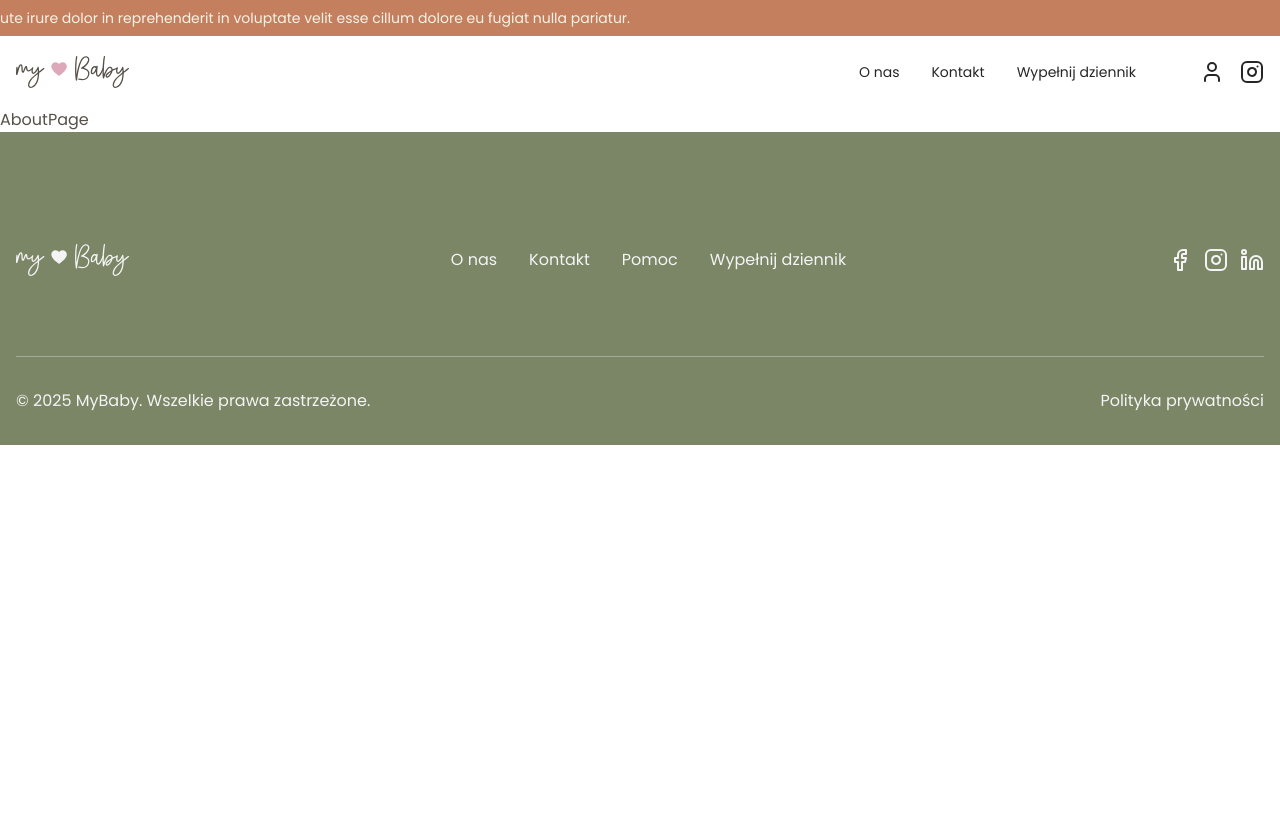
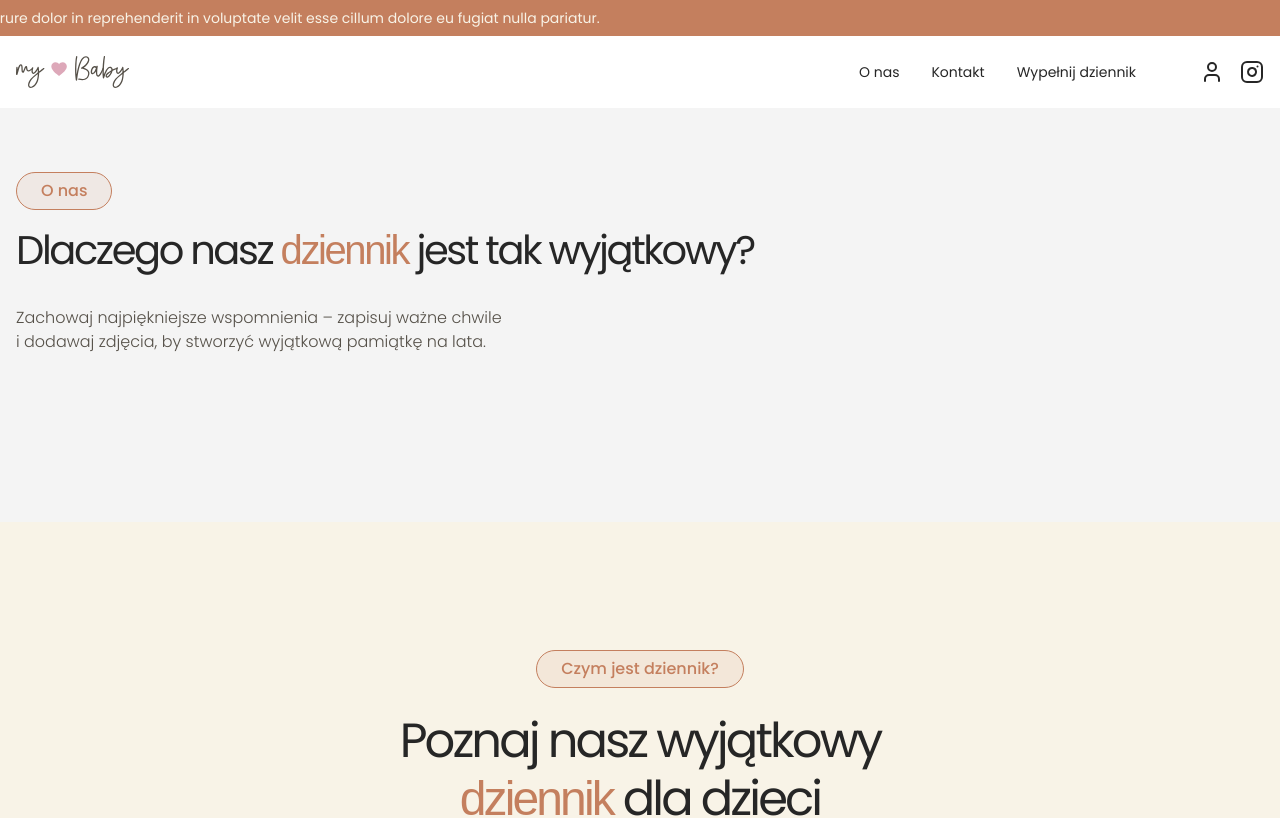
Before and after one commit to karoljanowski/my-baby, a Next.js app: page /o-nas in a window 1280 px wide. Shown: the top 818 px of the page. Built offline with nearby package versions, Linux system fonts and the light colour scheme; a web font is replaced by a local one.

Commit message:
add about page

```diff
--- a/src/app/o-nas/page.tsx
+++ b/src/app/o-nas/page.tsx
@@ -1,5 +1,17 @@
+import AboutTop from "@/components/About/AboutTop/AboutTop";
+import DiscoverDiary from "@/components/About/DiscoverDiary/DiscoverDiary";
+import StartDiary from "@/components/About/StartDiary/StartDiary";
+import MeetDiary from "@/components/About/MeetDiary/MeetDiary";
+
 const AboutPage = () => {
-    return <div>AboutPage</div>;
+    return (
+        <div>
+            <AboutTop />
+            <MeetDiary />
+            <StartDiary />
+            <DiscoverDiary />
+        </div>
+    );
 };
 
 export default AboutPage;
--- /dev/null
+++ b/src/components/About/AboutTop/AboutTop.tsx
@@ -0,0 +1,16 @@
+import { Badge } from "@/components/ui/badge";
+import BorderImage from "@/components/BorderImage";
+
+const AboutTop = () => {
+    return (
+        <div className="bg-light-grey py-16">
+            <div className="container mx-auto px-4">
+                <Badge className="mb-4">O nas</Badge>
+                <h1 className="text-[32px] md:text-[40px] leading-[120%] mb-8 text-dark -tracking-[0.06em]">Dlaczego nasz <span className="text-secondary font-secondary">dziennik</span> jest tak wyjątkowy?</h1>
+                <p className="text-base leading-[150%] font-light mb-26 max-w-[490px]">Zachowaj najpiękniejsze wspomnienia – zapisuj ważne chwile i dodawaj zdjęcia, by stworzyć wyjątkową pamiątkę na lata.</p>
+            </div>
+        </div>
+    );
+};
+
+export default AboutTop;
--- a/src/components/BorderImage.tsx
+++ b/src/components/BorderImage.tsx
@@ -12,7 +12,7 @@ type BorderImageProps = {
 
 const BorderImage = ({ src, alt, width, height, className, containerClassName }: BorderImageProps) => {
     return (
-        <div className={cn("border-[10px] border-beige rounded-tl-[1000px] rounded-tr-[1000px] overflow-hidden", containerClassName)}>
+        <div className={cn("border-[10px] border-beige rounded-tl-[1000px] rounded-tr-[1000px] overflow-hidden flex items-center justify-center", containerClassName)}>
             <Image src={src} alt={alt} width={width} height={height} className={cn("w-full h-full object-cover", className)} />
         </div>
     );
```
Also changed, not shown: public/about/about-top.png (added).
